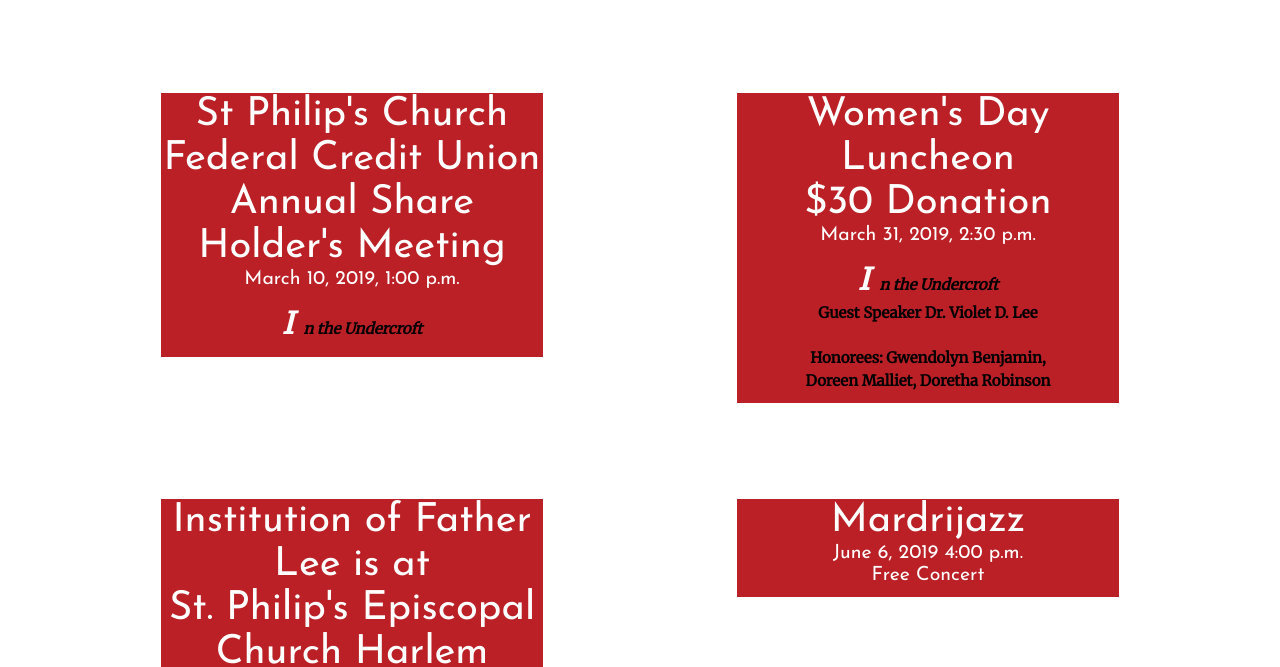
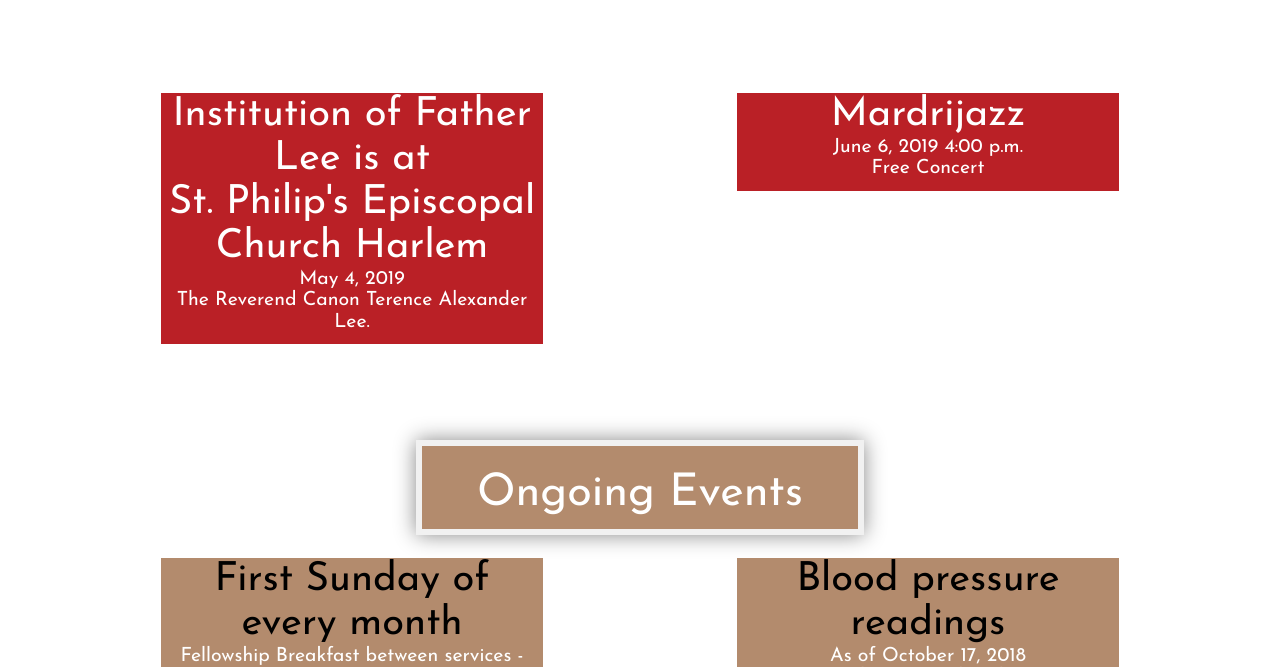
Before and after one commit to Passion2Progress/St.-Philips-ADMIN, a plain HTML site: page pt St. Philips/events.html in a window 1280 px wide. Shown: the part 515-1182 px from the top of the page. Drawn offline with nearby package versions, Linux system fonts and the light colour scheme.

Commit message:
St Philips Update

```diff
--- a/pt St. Philips/events.html
+++ b/pt St. Philips/events.html
@@ -65,55 +65,6 @@
 	  </div>
 	</div>
 
-
-		<div class="container new-event-container-last">
-	  <div class="row">
-	  	<div class="col-sm">
-	      <h1 class="new-event-title-c">
-	      	St Philip's Church Federal Credit Union
-	      	<br>
-	      	Annual Share Holder's Meeting
-	      </h1>
-	      <h3 class="new-event-title-sub-c">
-	      March 10, 2019, 1:00 p.m.
-	  	  </h3>
-	  	  <p class="new-event-sub-c">
-	      	<i>		<span class="new-span-c">
-					I
-
-					</span>
-					n the Undercroft
-					</i>
-					<br>
-	      </p>
-	    </div>
-	    <div class="col-sm">
-	    	<h1 class="new-event-title-c">
-	      	 Women's Day Luncheon
-	      	 <br>
-	      	 $30 Donation
-	      </h1>
-
-	      <h3 class="new-event-title-sub-c">
-	      March 31, 2019, 2:30 p.m.
-	  	  </h3>
-	  	  <p class="new-event-sub-c">
-	      	<i>		<span class="new-span-c">
-					I
-
-					</span>
-					n the Undercroft
-					</i>
-					<br>
-					Guest Speaker Dr. Violet D. Lee
-					<br>
-					<br>
-					Honorees: Gwendolyn Benjamin,
-					<br>Doreen Malliet, Doretha Robinson
-	      </p>
-	    </div>
-	  </div>
-	</div>
 
 	<div class="container new-event-container-last">
 	  <div class="row">
```
Also changed, not shown: pt St. Philips/testimonies.html (+5 -0 lines).
